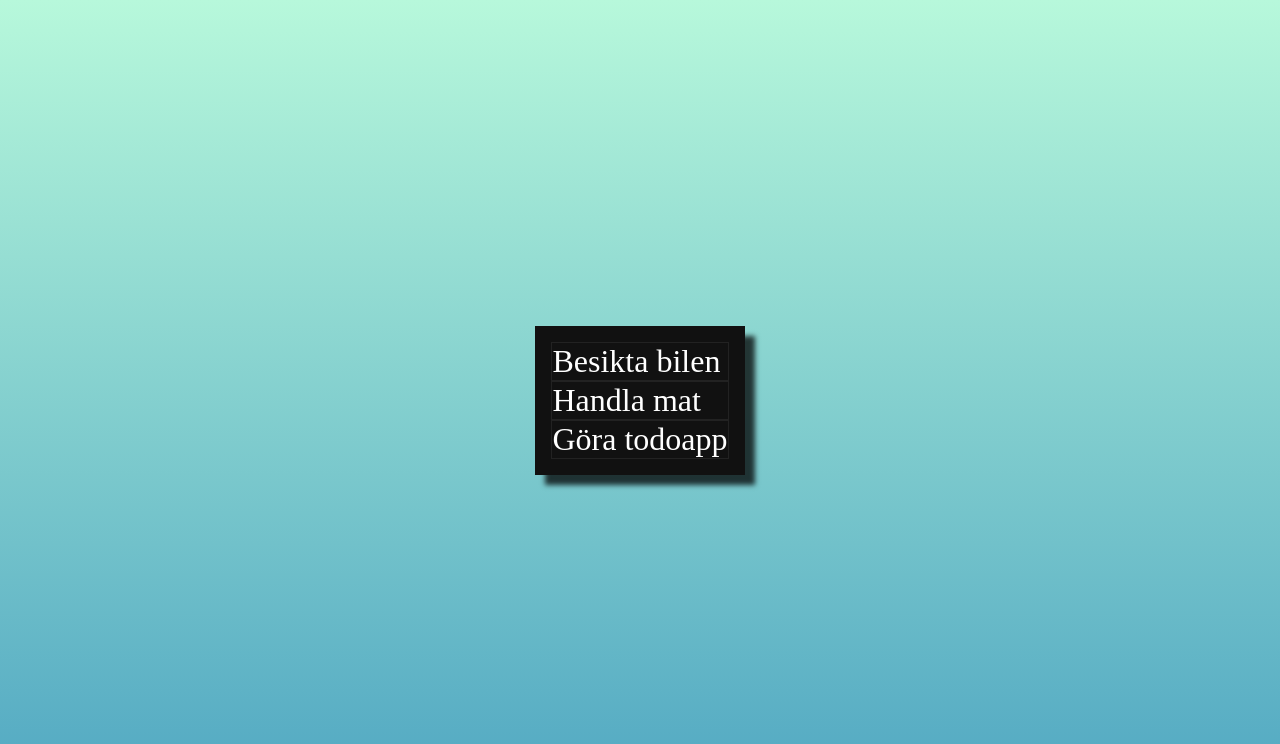
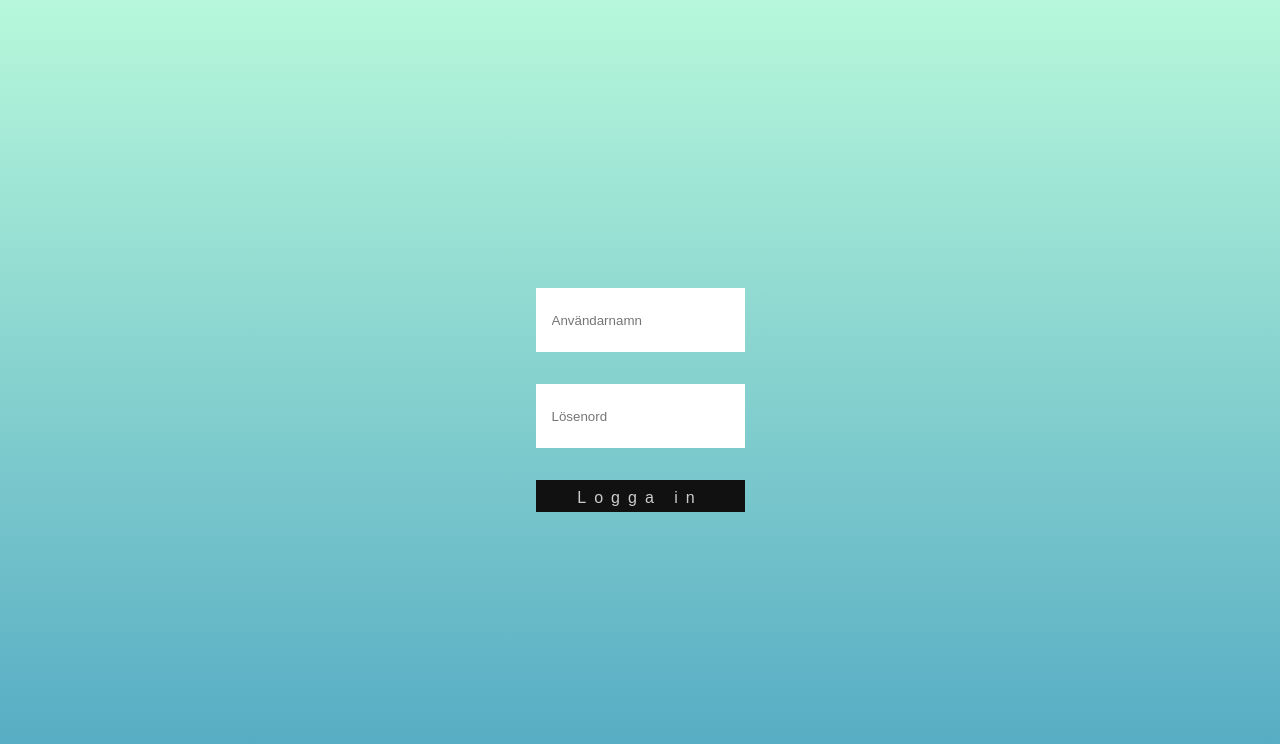
Before and after one commit to Xenofono/ideal-octo-sniffle, a React app: page / in a window 1280 px wide. Shown: the top 744 px of the page. Built offline with nearby package versions, Linux system fonts and the light colour scheme.

Commit message:
added login functionality

```diff
--- /dev/null
+++ b/src/FirebaseLogin.js
@@ -0,0 +1,13 @@
+const DB_URL = "https://sti-todo-app.firebaseio.com/users";
+
+export const login = ({ username, password }) => {
+  return fetch(DB_URL + `/${username}.json`)
+    .then((response) => response.json())
+    .then((data) => {
+      return data === password;
+    })
+    .catch((e) => {
+      console.log(e);
+      return false;
+    });
+};
--- a/src/components/App.js
+++ b/src/components/App.js
@@ -1,12 +1,24 @@
-import React from "react";
+import React, {useState} from "react";
 import "../styles/App.css";
 
 import TodoList from "./TodoList";
+import Login from "./Login";
 
 const App = () => {
+
+    const alreadyLoggedIn = sessionStorage.getItem("login") === "yes"
+    const [login, setLogin] = useState(alreadyLoggedIn)
+
+    const changeLoginState = () => {
+        setLogin(!login)
+    }
+
+
+    const toShow = login ? <TodoList/> : <Login changeLogin={changeLoginState}/>
+
   return (
     <div className="App">
-      <TodoList></TodoList>
+      {toShow}
     </div>
   );
 };
--- /dev/null
+++ b/src/components/Login.js
@@ -0,0 +1,48 @@
+import React, { useState } from "react";
+import "../styles/Login.css";
+import { login } from "../FirebaseLogin";
+
+export default function Login(props) {
+  const [nameInput, setNameInput] = useState("");
+  const [passwordInput, setPasswordInput] = useState("");
+
+  const onClick = async (e) => {
+    e.preventDefault();
+    if (!nameInput || !passwordInput) {
+      alert("Fyll i nått först kanske");
+      return;
+    }
+
+    const userInfo = {
+      username: nameInput,
+      password: passwordInput,
+    };
+    const validLogin = await login(userInfo);
+    if (validLogin) {
+        sessionStorage.setItem("login", "yes")
+      props.changeLogin();
+    } else {
+      alert(
+        `Felaktigt användarnamn eller lösenord angivet för användare ${userInfo.username}`
+      );
+    }
+  };
+
+  return (
+    <div>
+      <form className="LoginForm">
+        <input
+          type="text"
+          value={nameInput}
+          onChange={(e) => setNameInput(e.target.value)}
+          placeholder="Användarnamn"></input>
+        <input
+          type="password"
+          value={passwordInput}
+          onChange={(e) => setPasswordInput(e.target.value)}
+          placeholder="Lösenord"></input>
+        <input type="submit" value="Logga in" onClick={onClick}></input>
+      </form>
+    </div>
+  );
+}
--- /dev/null
+++ b/src/styles/Login.css
@@ -0,0 +1,23 @@
+.LoginForm{
+
+    display: flex;
+    flex-direction: column;
+
+}
+
+.LoginForm input{
+    margin: 1rem;
+    outline: none;
+    border: none;
+    height: 2rem;
+    padding: 1rem;
+
+}
+
+.LoginForm input[type="submit"] {
+    letter-spacing: 0.5rem;
+    font-size: 1rem;
+    line-height: 0.3rem;
+    color: #ccc;
+    background: #111111;
+}
```
Also changed, not shown: .babelrc.
